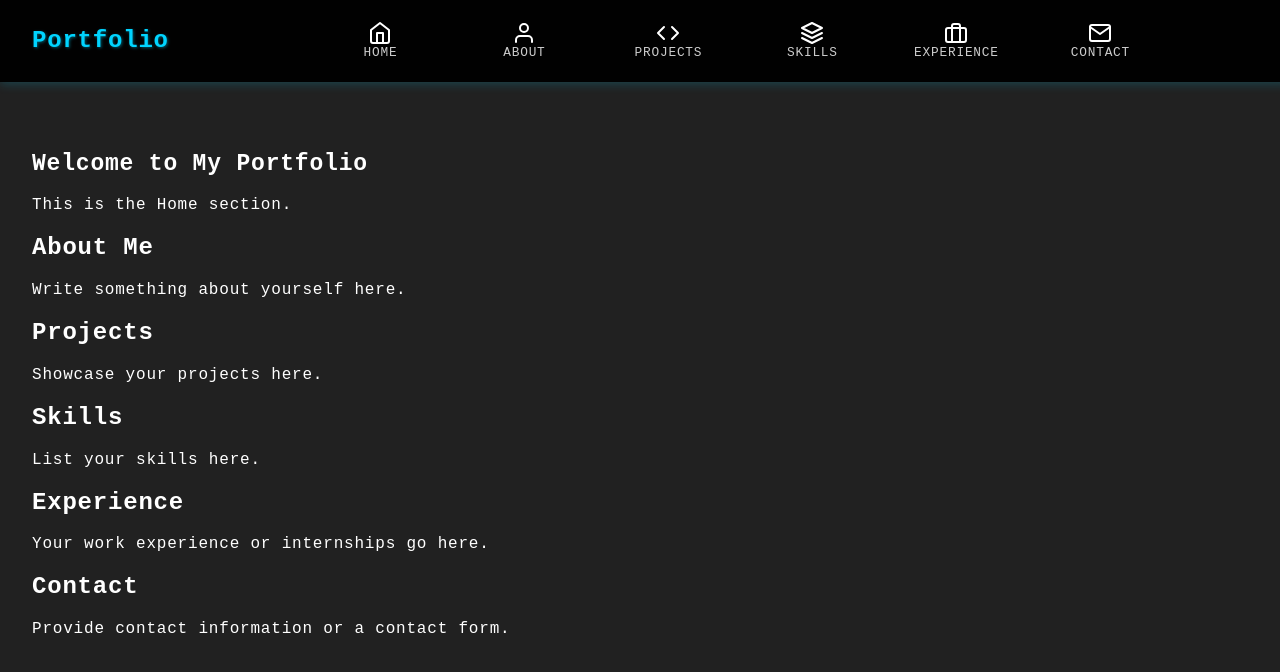
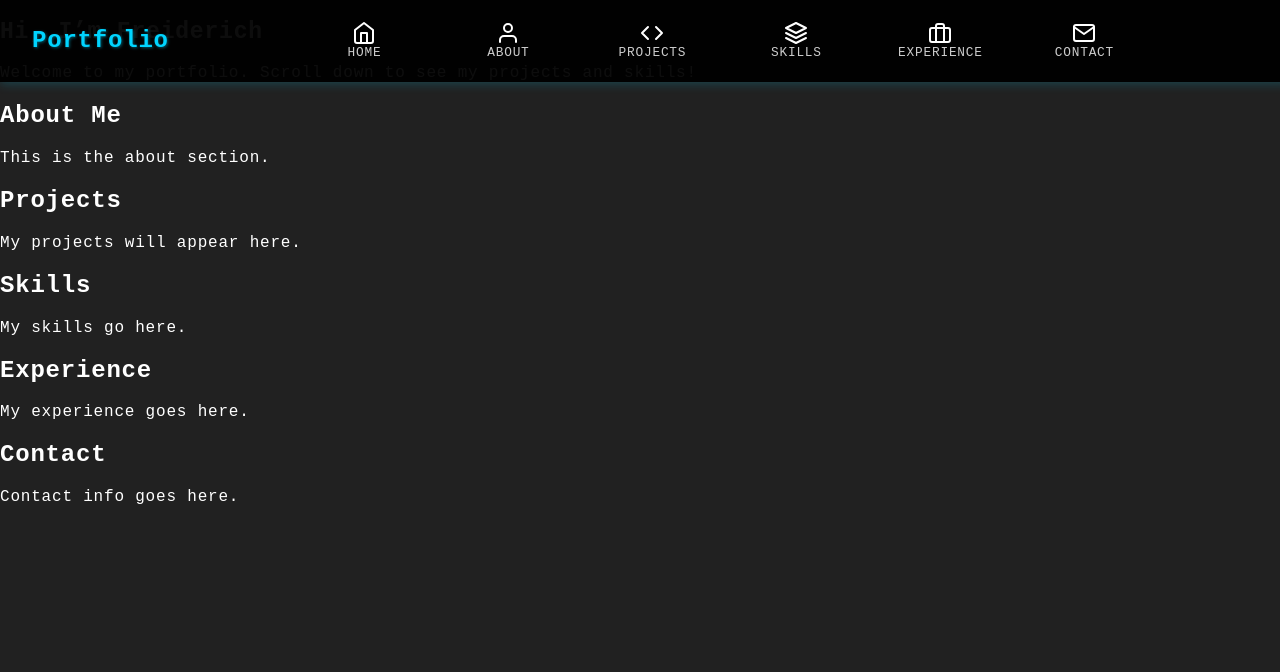
Before and after one commit to Freiderich/Portfolio, a React (Vite) app: page / in a window 1280 px wide. Shown: the top 672 px of the page. Built offline with nearby package versions, Linux system fonts and the light colour scheme.

Commit message:
Fixed Main jsx

```diff
--- a/src/components/User.jsx
+++ b/src/components/User.jsx
@@ -1,5 +1,7 @@
 import { useEffect } from "react";
-import "../styles/User.css";
+import "../styles/navbar.css";
+import Navbar from "./Navbar.jsx";
+import Sections from "./Sections.jsx";
 
 function User({ username = "Student" }) {
   useEffect(() => {
@@ -8,90 +10,16 @@ function User({ username = "Student" }) {
     script.src = "https://unpkg.com/feather-icons";
     script.onload = () => window.feather.replace();
     document.body.appendChild(script);
+
+    return () => {
+      document.body.removeChild(script);
+    };
   }, []);
 
   return (
     <div>
-      {/* Header / Navbar */}
-      <div className="header">
-        <div className="header__logo">
-          <strong>Portfolio</strong>
-        </div>
-
-        <nav className="navbar">
-          <ul className="navbar__menu">
-            <li className="navbar__item">
-              <a href="#home" className="navbar__link">
-                <i data-feather="home"></i>
-                <span>Home</span>
-              </a>
-            </li>
-            <li className="navbar__item">
-              <a href="#about" className="navbar__link">
-                <i data-feather="user"></i>
-                <span>About</span>
-              </a>
-            </li>
-            <li className="navbar__item">
-              <a href="#projects" className="navbar__link">
-                <i data-feather="code"></i>
-                <span>Projects</span>
-              </a>
-            </li>
-            <li className="navbar__item">
-              <a href="#skills" className="navbar__link">
-                <i data-feather="layers"></i>
-                <span>Skills</span>
-              </a>
-            </li>
-            <li className="navbar__item">
-              <a href="#experience" className="navbar__link">
-                <i data-feather="briefcase"></i>
-                <span>Experience</span>
-              </a>
-            </li>
-            <li className="navbar__item">
-              <a href="#contact" className="navbar__link">
-                <i data-feather="mail"></i>
-                <span>Contact</span>
-              </a>
-            </li>
-          </ul>
-        </nav>
-      </div>
-
-      {/* Main content container */}
-      <div className="container">
-        <section id="home">
-          <h1>Welcome to My Portfolio</h1>
-          <p>This is the Home section.</p>
-        </section>
-
-        <section id="about">
-          <h2>About Me</h2>
-          <p>Write something about yourself here.</p>
-        </section>
-
-        <section id="projects">
-          <h2>Projects</h2>
-          <p>Showcase your projects here.</p>
-        </section>
-
-        <section id="skills">
-          <h2>Skills</h2>
-          <p>List your skills here.</p>
-        </section>
-
-        <section id="experience">
-          <h2>Experience</h2>
-          <p>Your work experience or internships go here.</p>
-        </section>
-
-        <section id="contact">
-          <h2>Contact</h2>
-          <p>Provide contact information or a contact form.</p>
-        </section>
-      </div>
+      <Navbar username={username} />
+      <Sections username={username} />
     </div>
   );
 }
```
Also changed, not shown: src/styles/Navbar.css (renamed from src/styles/User.css).
